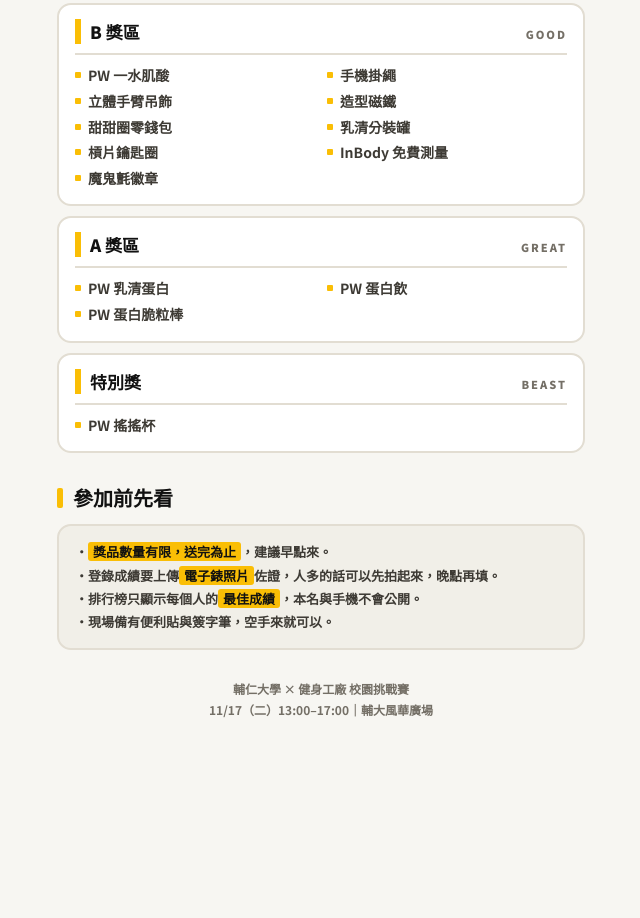
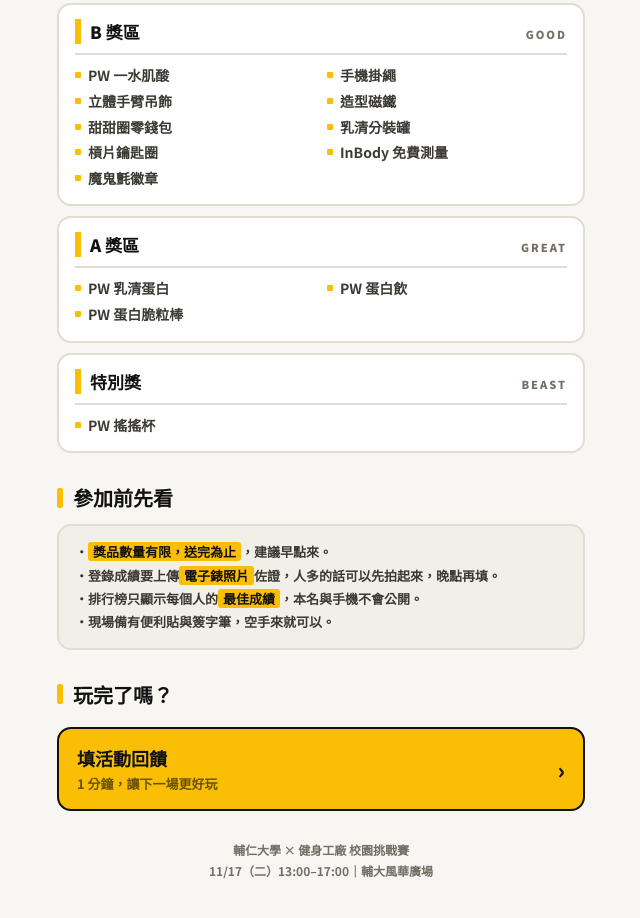
Before and after one commit to kevinhsu97/fju-ff-leaderboard, a plain HTML site: page event.html in a window 1280 px wide. Shown: the part 1463-2381 px from the top of the page, without its empty margins (319-959 px from the left). Before the commit the page ends 2224 px from the top, so only its background shows below. Drawn offline with nearby package versions, Linux system fonts and the light colour scheme; a web font is replaced by a local one.

Commit message:
Add files via upload

```diff
--- a/event.html
+++ b/event.html
@@ -168,6 +168,11 @@ footer{text-align:center;color:var(--mute);font-size:12px;font-weight:700;line-h
     ・現場備有便利貼與簽字筆，空手來就可以。
   </div>
 
+  <h2>玩完了嗎？</h2>
+  <nav class="cta">
+    <a class="p" href="feedback.html"><span>填活動回饋<span class="s">1 分鐘，讓下一場更好玩</span></span><span class="ar">›</span></a>
+  </nav>
+
   <footer>輔仁大學 × 健身工廠 校園挑戰賽<br>11/17（二）13:00–17:00｜輔大風華廣場</footer>
 </main>
 
```
